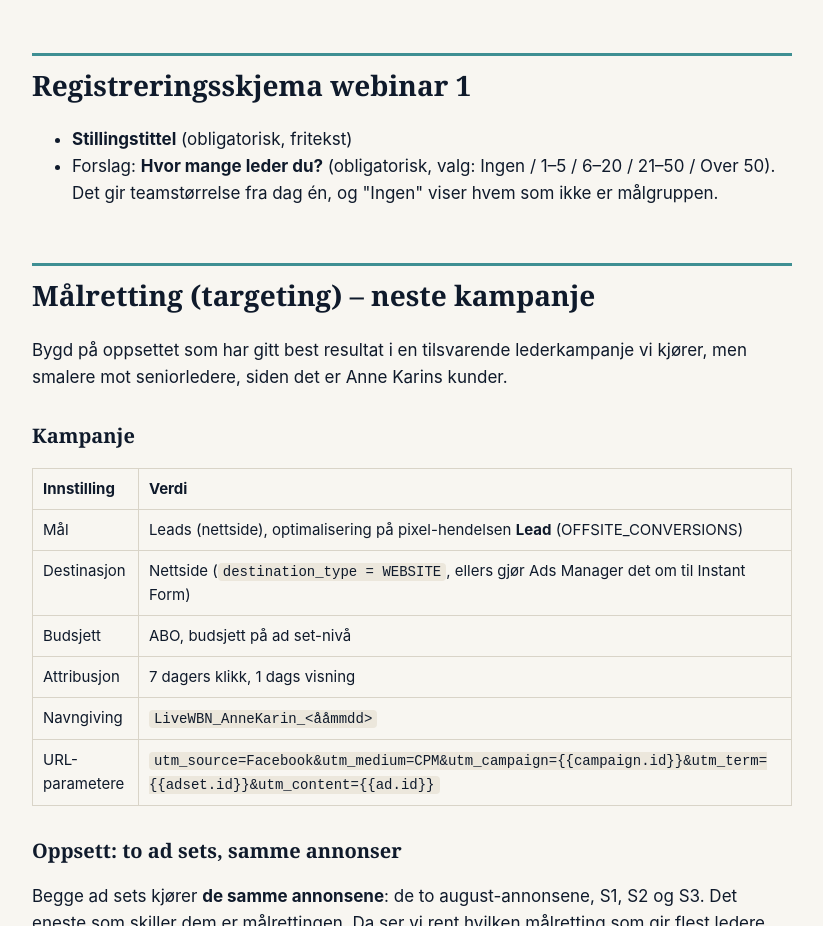
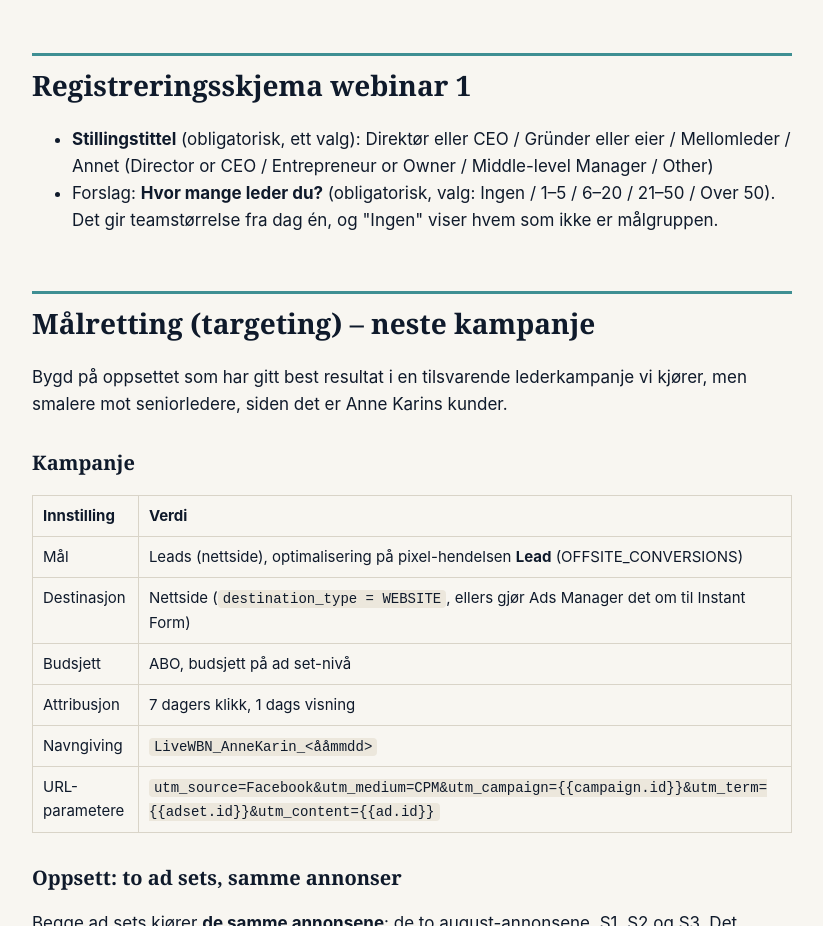
Before and after one commit to haphuongharley-wq/anne-karin-ads-review, a plain HTML site: page index.html in a window 1280 px wide. Shown: the part 6909-7835 px from the top of the page, without its empty margins (228-1051 px from the left). Drawn offline with Linux system fonts and the light colour scheme.

Commit message:
feat: job title as multiple choice on registration form

```diff
--- a/index.html
+++ b/index.html
@@ -119,7 +119,8 @@ For gründere og daglige ledere med egne ansatte, i et firma som vokser.</p>
 </ul>
 <h2>Registreringsskjema webinar 1</h2>
 <ul>
-<li><strong>Stillingstittel</strong> (obligatorisk, fritekst)</li>
+<li><strong>Stillingstittel</strong> (obligatorisk, ett valg): Direktør eller CEO / Gründer eller eier / Mellomleder / Annet
+  (Director or CEO / Entrepreneur or Owner / Middle-level Manager / Other)</li>
 <li>Forslag: <strong>Hvor mange leder du?</strong> (obligatorisk, valg: Ingen / 1–5 / 6–20 / 21–50 / Over 50). Det gir teamstørrelse fra dag én, og "Ingen" viser hvem som ikke er målgruppen.</li>
 </ul>
 <hr />
```
